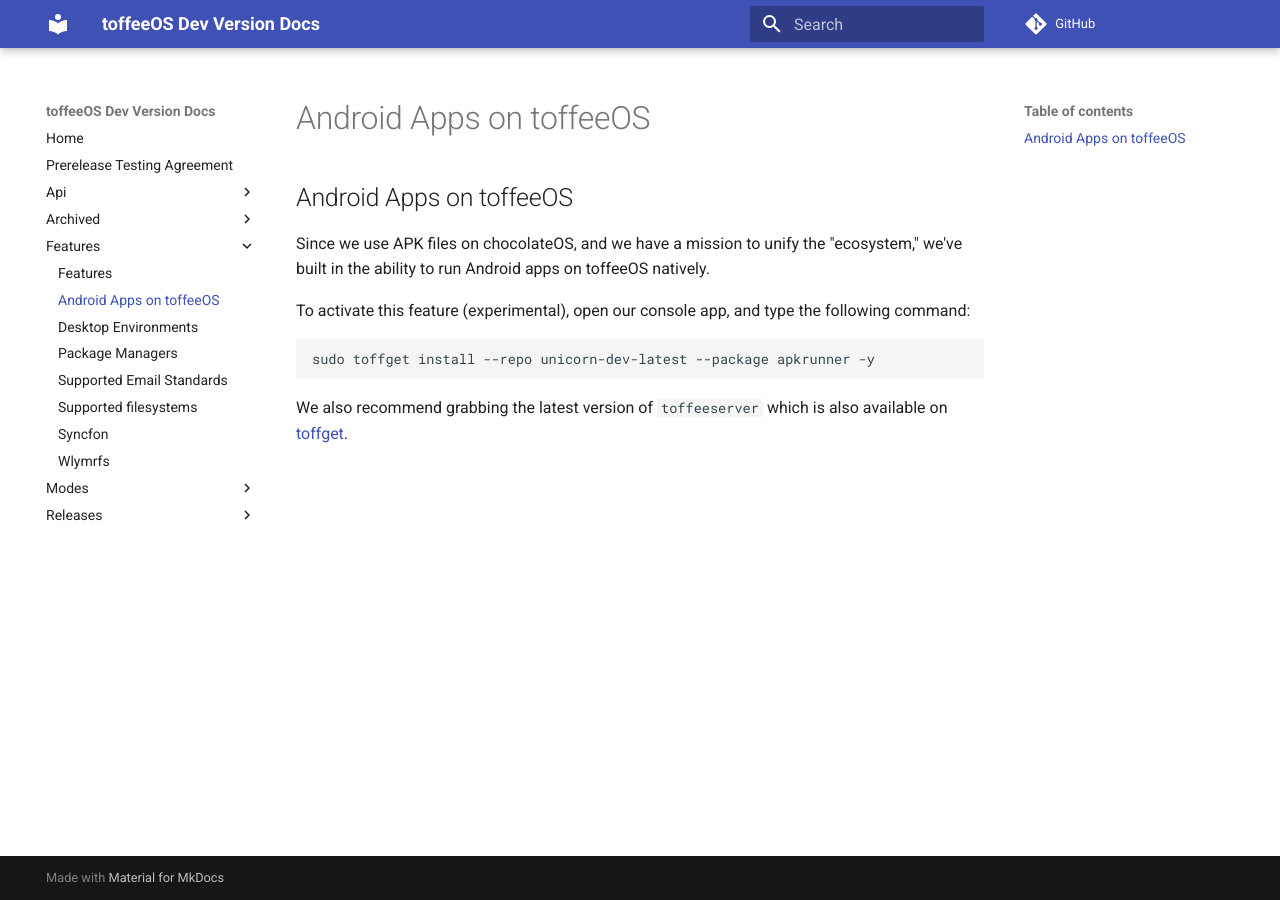
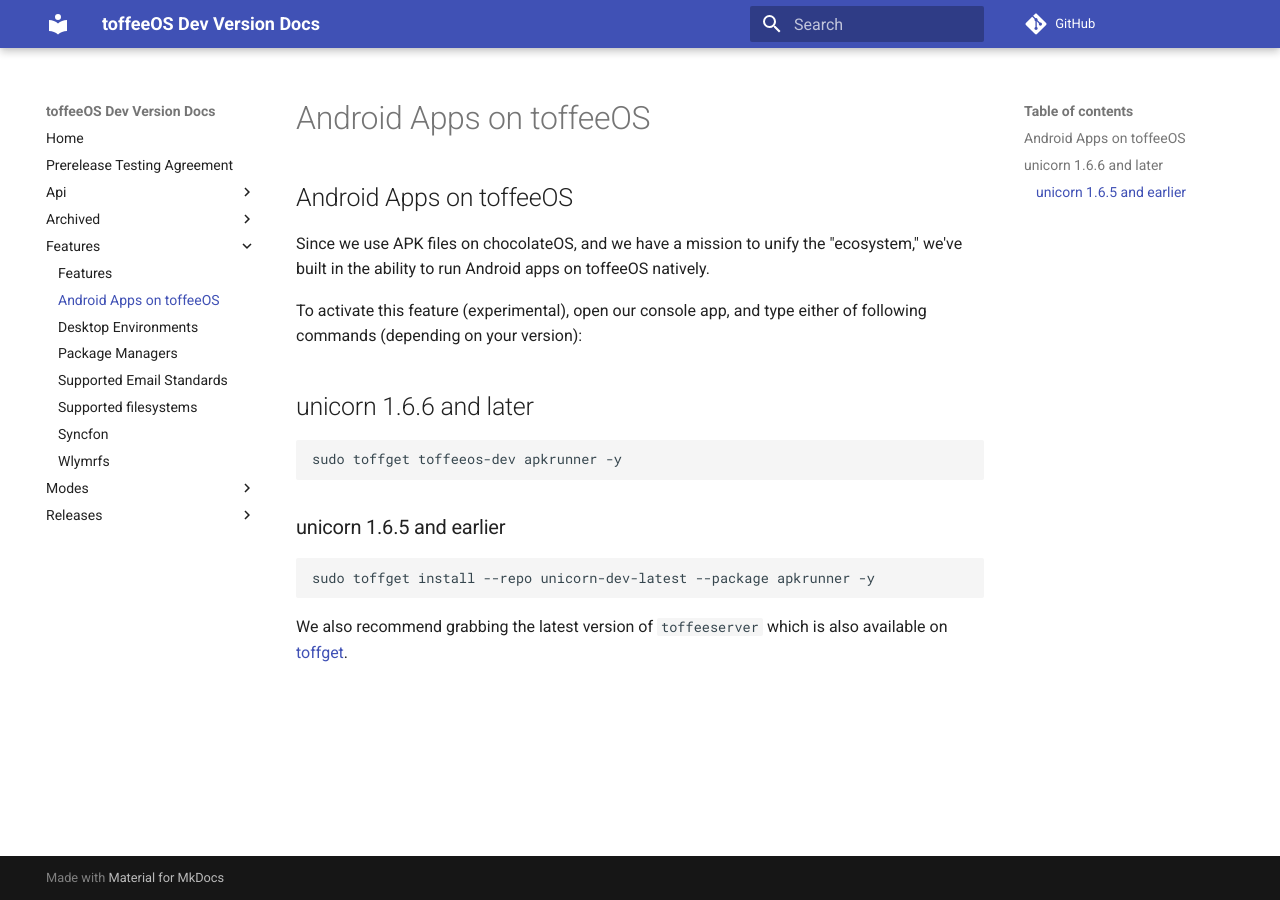
Before and after one commit to Wallymer/toffeeOSdocs, an MkDocs documentation site: the page built from docs/features/android-apps.md, in a window 1280 px wide. Built offline with MkDocs 1.6.1 and Material for MkDocs 9.7.7, drawn with Linux system fonts in a browser that asks for light colours; comment, search, counter and statistics services are not loaded.

Commit message:
ANDROID-APPS: updated commands
Suggested-by: Chuck Watson <cwatson@wallymer.com>
Signed-off-by: Slade Watkins <slade@sladewatkins.com>

````diff
--- a/docs/features/android-apps.md
+++ b/docs/features/android-apps.md
@@ -5,7 +5,15 @@ title: Android Apps on toffeeOS
 ## Android Apps on toffeeOS
 Since we use APK files on chocolateOS, and we have a mission to unify the "ecosystem," we've built in the ability to run Android apps on toffeeOS natively.
 
-To activate this feature (experimental), open our console app, and type the following command:
+To activate this feature (experimental), open our console app, and type either of following commands (depending on your version):
+
+## unicorn 1.6.6 and later
+
+```
+sudo toffget toffeeos-dev apkrunner -y
+```
+
+### unicorn 1.6.5 and earlier
 
 ```
 sudo toffget install --repo unicorn-dev-latest --package apkrunner -y
````
